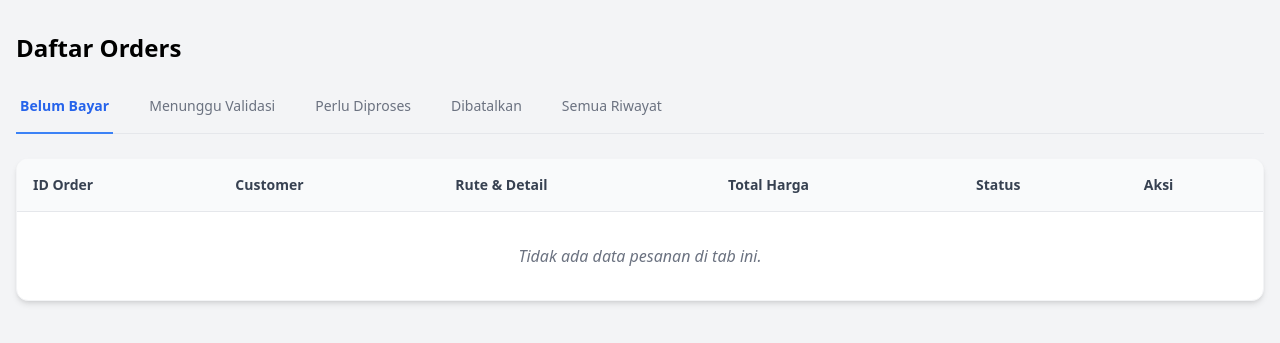
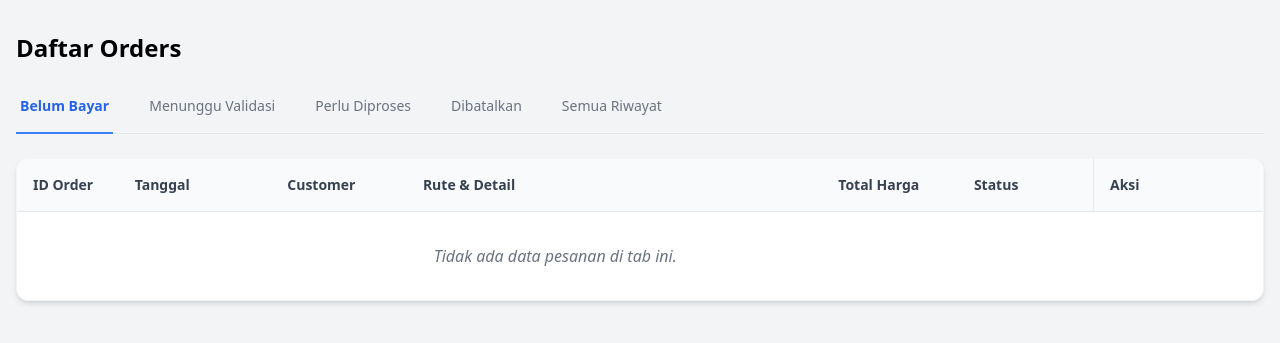
Before and after one commit to IqbaltopG/Logistik_app, a Flask app: page /orders?tab=belum_bayar in a window 1280 px wide. Shown: the part 60-403 px from the top of the page. Run offline with Flask 3, Linux system fonts and the light colour scheme; the visitor is signed in with stand-in values (Sample User, id 1); data that the repository does not hold is empty; parts of the project's set-up code (start-up, migrations or seed data) failed here and were passed over; some libraries are stand-ins or nearby versions.

Commit message:
Refactoring code and 2 auto run file

```diff
--- a/app.py
+++ b/app.py
@@ -1,17 +1,28 @@
-from flask import Flask, render_template, request, redirect, url_for, session, flash
+from flask import Flask, render_template, request, redirect, url_for, session, flash, send_file
 from flask_sqlalchemy import SQLAlchemy
 from functools import wraps
 from typing import List, Dict, Any
 from sqlalchemy.orm import joinedload
 from werkzeug.security import generate_password_hash, check_password_hash
+from datetime import datetime
+import pandas as pd
+from io import BytesIO
+import random
+import string
+import os
+import logging
+
+# Konfigurasi Logging Profesional
+logging.basicConfig(level=logging.INFO, format='[%(asctime)s] %(levelname)s - %(message)s')
+logger = logging.getLogger(__name__)
 
 app = Flask(__name__)
-app.config['SECRET_KEY'] = 'rahasia-logistik-2026'
-app.config['SQLALCHEMY_DATABASE_URI'] = 'mysql+pymysql://root:@localhost/logistik_db'
+app.config['SECRET_KEY'] = os.environ.get('SECRET_KEY', 'rahasia-logistik-2026')
+app.config['SQLALCHEMY_DATABASE_URI'] = os.environ.get('DATABASE_URL', 'mysql+pymysql://root:@localhost/logistik_db')
 app.config['SQLALCHEMY_TRACK_MODIFICATIONS'] = False
 
 def format_rupiah(value):
-    """Format number to Indonesian Rupiah currency format."""
+    """Format angka ke dalam format mata uang Rupiah Indonesia."""
     if value is None:
         return "Rp 0"
     return f"Rp {int(value):,}".replace(',', '.')
@@ -57,7 +68,8 @@ class Order(db.Model):
     total_harga = db.Column(db.Integer, nullable=False)
     status_order = db.Column(db.Enum('Pending', 'Valid', 'Tidak Valid'), default='Pending')
     status_pembayaran = db.Column(db.String(50), default='Belum Bayar')
-    no_resi = db.Column(db.String(100), nullable=True, unique=True)
+    no_resi = db.Column(db.String(50), nullable=True, unique=True)
+    tanggal_order = db.Column(db.DateTime, default=datetime.utcnow)
     alasan_pembatalan = db.Column(db.Text, nullable=True)
     cancelled_by = db.Column(db.Enum('Customer', 'Admin'), nullable=True)
 
@@ -265,7 +277,8 @@ def orders():
         except ValidationError as e:
             flash(f"Validasi Gagal: {str(e)}", 'error')
         except Exception as e:
-            flash("Terjadi anomali server (State exception), permintaan digugurkan.", 'error')
+            logger.error(f"System Exception during order creation: {str(e)}")
+            flash("Terjadi kesalahan sistem. Permintaan digugurkan.", 'error')
         return redirect(url_for('orders'))
 
     if session['role'] == 'admin':
@@ -275,7 +288,7 @@ def orders():
 
         all_orders = OrderRepository.get_all_with_users()
     else:
-        all_orders = OrderRepository.get_by_user(session['user_id'])
+        all_orders = Order.query.filter_by(user_id=session['user_id']).all()
 
     rutes = db.session.query(Tarif.rute).distinct().all()
     return render_template('orders.html', orders=all_orders, rutes=[r[0] for r in rutes])
@@ -286,6 +299,20 @@ def orders():
 def validate_order(id):
     order = Order.query.get_or_404(id)
     status = request.form.get('status_order')
+    no_resi = request.form.get('no_resi')
+
+    if status == 'Valid':
+        if not no_resi or not no_resi.strip():
+            flash('Tidak dapat memproses pesanan: Nomor Resi harus diisi.', 'error')
+            return redirect(url_for('orders', tab='lunas'))
+
+        existing_resi = Order.query.filter(Order.no_resi == no_resi, Order.id != id).first()
+        if existing_resi:
+            flash('Nomor Resi tersebut sudah digunakan di order lain.', 'error')
+            return redirect(url_for('orders', tab='lunas'))
+
+        order.no_resi = no_resi
+
     if status in ['Valid', 'Tidak Valid']:
         order.status_order = status
         if status == 'Tidak Valid':
@@ -361,6 +388,10 @@ def edit_order_admin(id):
     order = Order.query.get_or_404(id)
     status_pembayaran = request.form.get('status_pembayaran')
     no_resi = request.form.get('no_resi')
+
+    if no_resi is not None and not no_resi.strip():
+        flash("Resi tidak boleh kosong", "error")
+        return redirect(url_for('orders'))
 
     if status_pembayaran in ['Belum Bayar', 'Lunas']:
         order.status_pembayaran = status_pembayaran
@@ -447,16 +478,33 @@ def pengiriman():
         db.session.commit()
         return redirect(url_for('pengiriman'))
 
+    tab = request.args.get('tab', 'proses')
+
     if session['role'] == 'admin':
         orders_ready = Order.query.filter_by(status_order='Valid', status_pembayaran='Lunas').filter(~Order.pengiriman.has()).all()
-        all_pengiriman = Pengiriman.query.all()
+
+        query = Pengiriman.query
+        if tab == 'proses':
+            query = query.filter_by(status_pengiriman='Penjadwalan')
+        elif tab == 'perjalanan':
+            query = query.filter_by(status_pengiriman='Di Perjalanan')
+        elif tab == 'terkirim':
+            query = query.filter_by(status_pengiriman='Terkirim')
+        all_pengiriman = query.all()
         armada_tersedia = Armada.query.filter_by(status='Tersedia').all()
     else:
         orders_ready = []
-        all_pengiriman = db.session.query(Pengiriman).join(Order).filter(Order.user_id == session['user_id']).all()
+        query = Pengiriman.query.join(Order).filter(Order.user_id == session['user_id'])
+        if tab == 'proses':
+            query = query.filter(Pengiriman.status_pengiriman == 'Penjadwalan')
+        elif tab == 'perjalanan':
+            query = query.filter(Pengiriman.status_pengiriman == 'Di Perjalanan')
+        elif tab == 'terkirim':
+            query = query.filter(Pengiriman.status_pengiriman == 'Terkirim')
+        all_pengiriman = query.all()
         armada_tersedia = []
 
-    return render_template('pengiriman.html', orders_ready=orders_ready, pengiriman=all_pengiriman, armada_tersedia=armada_tersedia)
+    return render_template('pengiriman.html', orders_ready=orders_ready, pengiriman=all_pengiriman, armada_tersedia=armada_tersedia, active_tab=tab)
 
 @app.route('/pengiriman/update/<int:id>', methods=['POST'])
 @login_required
@@ -469,6 +517,9 @@ def update_pengiriman(id):
     if status in ['Penjadwalan', 'Di Perjalanan', 'Terkirim']:
         p.status_pengiriman = status
         if status == 'Terkirim':
+            if not epod or not epod.strip():
+                # Auto-generate POD if submitted empty
+                epod = f"POD-{''.join(random.choices(string.ascii_uppercase, k=6))}"
             p.epod_ref = epod
             if p.armada:
                 p.armada.status = 'Tersedia'
@@ -540,6 +591,77 @@ def cek_resi():
 
     return render_template('cek_resi.html', order=order, no_resi=no_resi)
 
+@app.route('/export/report')
+@login_required
+@admin_required
+def export_report():
+    start_date = request.args.get('start_date')
+    end_date = request.args.get('end_date')
+
+    query = Order.query
+
+    if start_date and end_date:
+        try:
+            start_dt = datetime.strptime(start_date, '%Y-%m-%d')
+            end_dt = datetime.strptime(end_date, '%Y-%m-%d').replace(hour=23, minute=59, second=59)
+            query = query.filter(Order.tanggal_order >= start_dt, Order.tanggal_order <= end_dt)
+        except ValueError:
+            pass # Fallback to all if date parsing fails
+
+    orders = query.all()
+    if not orders:
+        flash("Void: Tidak ada transaksi pada rentang waktu tersebut.", "warning")
+        return redirect(url_for('dashboard'))
+
+    data = [{
+        'ID': o.id,
+        'Tanggal': o.tanggal_order.strftime('%Y-%m-%d %H:%M:%S') if o.tanggal_order else '',
+        'Resi': o.no_resi,
+        'Tarif': o.total_harga,
+        'Status': o.status_order,
+        'Total': o.total_harga
+    } for o in orders]
+
+    df = pd.DataFrame(data)
+
+    # Menambahkan baris Total Pendapatan (hanya dari pesanan yang Valid)
+    total_pendapatan = sum(o.total_harga for o in orders if o.status_order == 'Valid')
+    summary_row = pd.DataFrame([{
+        'ID': '',
+        'Tanggal': '',
+        'Resi': '',
+        'Tarif': '',
+        'Status': 'TOTAL PENDAPATAN (VALID):',
+        'Total': total_pendapatan
+    }])
+    df = pd.concat([df, summary_row], ignore_index=True)
+
+    output = BytesIO()
+    with pd.ExcelWriter(output, engine='openpyxl') as writer:
+        df.to_excel(writer, index=False, sheet_name='Rekap Laporan')
+
+        worksheet = writer.sheets['Rekap Laporan']
+
+        # Format mata uang Rupiah untuk kolom Tarif (D) dan Total (F)
+        for col_letter in ['D', 'F']:
+            for cell in worksheet[col_letter]:
+                if cell.row > 1 and isinstance(cell.value, (int, float)):
+                    cell.number_format = '"Rp" #,##0'
+
+        # Auto-fit lebar kolom agar teks tidak terpotong menjadi ######
+        for col in worksheet.columns:
+            max_length = 0
+            col_letter = col[0].column_letter
+            for cell in col:
+                if cell.value is not None:
+                    # Tambahkan padding ekstra 8 karakter khusus untuk angka/uang
+                    extra_padding = 8 if isinstance(cell.value, (int, float)) else 2
+                    max_length = max(max_length, len(str(cell.value)) + extra_padding)
+            worksheet.column_dimensions[col_letter].width = max_length
+
+    output.seek(0)
+    return send_file(output, download_name='Rekap_Logistik.xlsx', as_attachment=True)
+
 @app.cli.command("seed")
 def seed_command():
     """Mengisi database dengan data dummy."""
@@ -550,6 +672,16 @@ def seed_command():
 
 def init_dummy_users():
     with app.app_context():
+        # Auto-patch missing columns for existing database
+        from sqlalchemy import inspect, text
+        inspector = inspect(db.engine)
+        if inspector.has_table('orders'):
+            columns = [col['name'] for col in inspector.get_columns('orders')]
+            if 'tanggal_order' not in columns:
+                with db.engine.connect() as conn:
+                    conn.execute(text("ALTER TABLE orders ADD COLUMN tanggal_order DATETIME DEFAULT CURRENT_TIMESTAMP"))
+                    conn.commit()
+
         db.create_all()
         if User.query.first() is None:
             admin = User(username='admin', password=generate_password_hash('admin'), role='admin')
--- a/logistik_db.sql
+++ b/logistik_db.sql
@@ -49,7 +49,8 @@ CREATE TABLE orders (
     total_harga INT NOT NULL,
     status_order ENUM('Pending', 'Valid', 'Tidak Valid') DEFAULT 'Pending',
     status_pembayaran VARCHAR(50) DEFAULT 'Belum Bayar',
-    no_resi VARCHAR(100) UNIQUE NULL,
+    no_resi VARCHAR(50) UNIQUE NULL,
+    tanggal_order DATETIME DEFAULT CURRENT_TIMESTAMP,
     alasan_pembatalan TEXT NULL,
     cancelled_by ENUM('Customer', 'Admin') NULL,
     FOREIGN KEY (user_id) REFERENCES users(id) ON DELETE CASCADE
--- a/requirements.txt
+++ b/requirements.txt
@@ -2,3 +2,5 @@ Flask==3.0.2
 Flask-SQLAlchemy==3.1.1
 PyMySQL==1.1.0
 Faker==25.2.0
+pandas==2.2.1
+openpyxl==3.1.2
--- a/templates/login.html
+++ b/templates/login.html
@@ -1,7 +1,7 @@
 {% extends 'base.html' %}
 {% block content %}
 <div class="max-w-md mx-auto bg-white p-8 border rounded-lg shadow-lg mt-10">
-    <h2 class="text-2xl font-bold mb-6 text-center">Login Logistik</h2>
+    <h2 class="text-2xl font-bold mb-6 text-center">Login Kesmaac Logistik</h2>
     <form method="POST" action="/login">
         <div class="mb-4">
             <label class="block text-gray-700 mb-2">Username</label>
--- a/templates/orders.html
+++ b/templates/orders.html
@@ -65,19 +65,20 @@
     </div>
 
     <!-- Tabel Data Order -->
-    <div class="bg-white rounded-xl shadow-md overflow-x-auto border border-gray-100 mb-8">
-        <table class="w-full text-left border-collapse min-w-max">
+    <div class="table-responsive bg-white rounded-xl shadow-md overflow-x-auto border border-gray-100 mb-8">
+        <table class="w-full text-left border-collapse table-fixed break-words min-w-[1000px]">
             <thead class="bg-gray-50 text-gray-700 border-b">
                 <tr>
-                    <th class="p-4 font-semibold text-sm">ID Order</th>
-                    <th class="p-4 font-semibold text-sm">Customer</th>
-                    <th class="p-4 font-semibold text-sm">Rute & Detail</th>
-                    <th class="p-4 font-semibold text-sm">Total Harga</th>
-                    <th class="p-4 font-semibold text-sm">Status</th>
+                    <th class="p-4 font-semibold text-sm w-24">ID Order</th>
+                    <th class="p-4 font-semibold text-sm w-36">Tanggal</th>
+                    <th class="p-4 font-semibold text-sm w-32">Customer</th>
+                    <th class="p-4 font-semibold text-sm w-1/3">Rute & Detail</th>
+                    <th class="p-4 font-semibold text-sm w-32">Total Harga</th>
+                    <th class="p-4 font-semibold text-sm w-32">Status</th>
                     {% if active_tab == 'dibatalkan' %}
-                    <th class="p-4 font-semibold text-sm">Alasan Pembatalan</th>
+                    <th class="p-4 font-semibold text-sm w-48">Alasan Pembatalan</th>
                     {% endif %}
-                    <th class="p-4 font-semibold text-sm w-auto">Aksi</th>
+                    <th class="p-4 font-semibold text-sm w-40 sticky right-0 bg-gray-50 border-l border-gray-200 z-10">Aksi</th>
                 </tr>
             </thead>
             <tbody class="divide-y divide-gray-100">
@@ -100,8 +101,9 @@
 
                     {% if show %}
                         {% set ns.found = true %}
-                        <tr class="hover:bg-gray-50 transition-colors">
+                        <tr class="group hover:bg-gray-50 transition-colors">
                             <td class="p-4 font-medium text-gray-800">#{{ order.id }}</td>
+                            <td class="p-4 text-sm text-gray-600">{{ order.tanggal_order.strftime('%d-%m-%Y %H:%M') if order.tanggal_order else '-' }}</td>
                             <td class="p-4 text-gray-600">{{ order.user.username }}</td>
                             <td class="p-4 text-sm text-gray-600">
                                 <div class="font-bold text-gray-800">{{ order.rute }}</div>
@@ -135,7 +137,7 @@
                             </td>
                             {% endif %}
 
-                            <td class="p-4">
+                            <td class="p-4 sticky right-0 bg-white group-hover:bg-gray-50 border-l border-gray-200 z-10 transition-colors">
                                 {% if active_tab in ['belum_bayar', 'menunggu_validasi'] %}
                                     <form method="POST" action="/admin/order/{{ order.id }}/validasi_pembayaran" class="mb-2">
                                         <button type="submit" class="w-full bg-green-500 text-white px-4 py-2 rounded-md text-sm font-medium hover:bg-green-600 transition-colors shadow-sm">Validasi Lunas</button>
@@ -146,17 +148,14 @@
                                     </form>
                                 {% elif active_tab == 'lunas' %}
                                     <div class="flex flex-col space-y-2 w-48">
-                                        <div class="flex flex-col gap-1">
-                                            <form method="POST" action="/orders/edit/{{ order.id }}" class="flex items-center gap-1">
-                                                <input type="hidden" name="status_pembayaran" value="Lunas">
-                                                <input type="text" name="no_resi" value="{{ order.no_resi or '' }}" placeholder="No. Resi" class="p-1 border border-gray-300 rounded-md text-xs w-full focus:ring-blue-500 focus:border-blue-500 outline-none shadow-sm" required>
-                                                <button type="submit" class="bg-gray-800 text-white px-2 py-1 rounded-md text-xs font-medium hover:bg-gray-900 transition-colors shadow-sm whitespace-nowrap">Simpan</button>
-                                            </form>
-                                            <form method="POST" action="/orders/validate/{{ order.id }}">
-                                                <input type="hidden" name="status_order" value="Valid">
-                                                <button type="submit" class="w-full bg-blue-600 text-white p-1 rounded-md text-xs font-medium hover:bg-blue-700 transition-colors shadow-sm whitespace-nowrap">Proses</button>
-                                            </form>
-                                        </div>
+                                        <form method="POST" action="/orders/validate/{{ order.id }}" class="flex flex-col gap-1">
+                                            <input type="hidden" name="status_order" value="Valid">
+                                            <div class="flex items-center gap-1">
+                                                <input type="text" id="resi_{{ order.id }}" name="no_resi" value="{{ order.no_resi or '' }}" placeholder="No. Resi" class="p-1 border border-gray-300 rounded-md text-xs w-full focus:ring-blue-500 focus:border-blue-500 outline-none shadow-sm" required>
+                                                <button type="button" onclick="generateResi('resi_{{ order.id }}')" class="bg-gray-200 text-gray-700 px-2 py-1 rounded-md text-xs hover:bg-gray-300" title="Auto Generate Resi">⚡</button>
+                                            </div>
+                                            <button type="submit" class="w-full bg-blue-600 text-white p-1 rounded-md text-xs font-medium hover:bg-blue-700 transition-colors shadow-sm whitespace-nowrap">Simpan & Proses</button>
+                                        </form>
                                         <form method="POST" action="/admin/order/{{ order.id }}/tolak" class="flex flex-col gap-1">
                                             <input type="text" name="alasan" placeholder="Alasan penolakan..." required class="p-1 border border-gray-300 rounded-md text-xs w-full focus:ring-red-500 focus:border-red-500 outline-none shadow-sm">
                                             <button type="submit" class="w-full bg-red-500 text-white p-1 rounded-md text-xs font-medium hover:bg-red-600 transition-colors shadow-sm whitespace-nowrap">Tolak</button>
@@ -189,23 +188,25 @@
 {% else %}
 
     <!-- Tampilan Customer -->
-    <div class="bg-white rounded-xl shadow-md overflow-x-auto">
-        <table class="w-full text-left border-collapse">
+    <div class="table-responsive bg-white rounded-xl shadow-md overflow-x-auto">
+        <table class="w-full text-left border-collapse table-fixed break-words min-w-[1000px]">
             <thead>
                 <tr class="bg-gray-100 text-gray-700">
-                    <th class="p-4 border-b font-semibold text-sm">ID Order</th>
-                    <th class="p-4 border-b font-semibold text-sm">Rute</th>
-                    <th class="p-4 border-b font-semibold text-sm">Tipe & Spesifikasi</th>
-                    <th class="p-4 border-b font-semibold text-sm">Total Harga</th>
-                    <th class="p-4 border-b font-semibold text-sm">Status Order</th>
-                    <th class="p-4 border-b font-semibold text-sm">Status Pembayaran</th>
-                    <th class="p-4 border-b font-semibold text-sm text-center">Aksi</th>
+                    <th class="p-4 border-b font-semibold text-sm w-24">ID Order</th>
+                    <th class="p-4 border-b font-semibold text-sm w-36">Tanggal</th>
+                    <th class="p-4 border-b font-semibold text-sm w-32">Rute</th>
+                    <th class="p-4 border-b font-semibold text-sm w-1/3">Tipe & Spesifikasi</th>
+                    <th class="p-4 border-b font-semibold text-sm w-32">Total Harga</th>
+                    <th class="p-4 border-b font-semibold text-sm w-32">Status Order</th>
+                    <th class="p-4 border-b font-semibold text-sm w-36">Status Pembayaran</th>
+                    <th class="p-4 border-b font-semibold text-sm text-center w-40 sticky right-0 bg-gray-100 border-l border-gray-200 z-10">Aksi</th>
                 </tr>
             </thead>
             <tbody>
                 {% for order in orders %}
-                <tr class="hover:bg-gray-50">
+                <tr class="group hover:bg-gray-50">
                     <td class="p-4 border-b font-medium text-gray-800">#{{ order.id }}</td>
+                    <td class="p-4 border-b text-sm text-gray-600">{{ order.tanggal_order.strftime('%d-%m-%Y %H:%M') if order.tanggal_order else '-' }}</td>
                     <td class="p-4 border-b font-bold text-gray-800">{{ order.rute }}</td>
                     <td class="p-4 border-b text-sm text-gray-600">
                         <span class="font-bold">{{ order.jenis_layanan }}</span><br>
@@ -230,7 +231,7 @@
                             </span>
                         {% endif %}
                     </td>
-                    <td class="p-4 border-b text-center align-top">
+                    <td class="p-4 border-b text-center align-top sticky right-0 bg-white group-hover:bg-gray-50 border-l border-gray-200 z-10 transition-colors">
                         {% if order.status_order == 'Tidak Valid' %}
                             <span class="text-xs text-gray-400">-</span>
                         {% elif order.status_pembayaran == 'Belum Bayar' %}
@@ -260,4 +261,14 @@
     </div>
 
 {% endif %}
+
+<script>
+    function generateResi(inputId) {
+        const date = new Date();
+        const year = date.getFullYear();
+        const month = (date.getMonth() + 1).toString().padStart(2, '0');
+        const hash = Math.random().toString(36).substring(2, 10).toUpperCase();
+        document.getElementById(inputId).value = `RESI-${year}${month}-${hash}`;
+    }
+</script>
 {% endblock %}
--- a/templates/register.html
+++ b/templates/register.html
@@ -1,7 +1,7 @@
 {% extends 'base.html' %}
 {% block content %}
 <div class="max-w-md mx-auto bg-white p-8 border rounded-lg shadow-lg mt-10">
-    <h2 class="text-2xl font-bold mb-6 text-center">Daftar Akun Logistik</h2>
+    <h2 class="text-2xl font-bold mb-6 text-center">Daftar Akun Kesmaac Logistik</h2>
     <form method="POST" action="/register">
         <div class="mb-4">
             <label class="block text-gray-700 mb-2">Username</label>
```
Also changed, not shown: seed.py (+12 -0 lines), templates/dashboard.html (+23 -0 lines), templates/pengiriman.html (+14 -1 lines), 2 other files.
